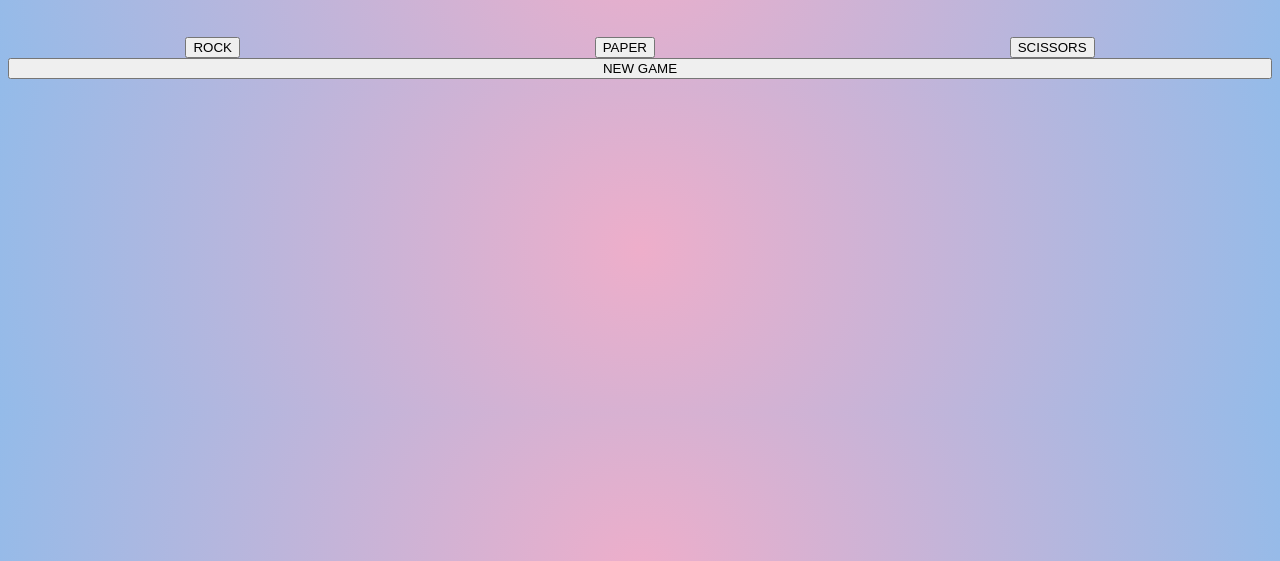
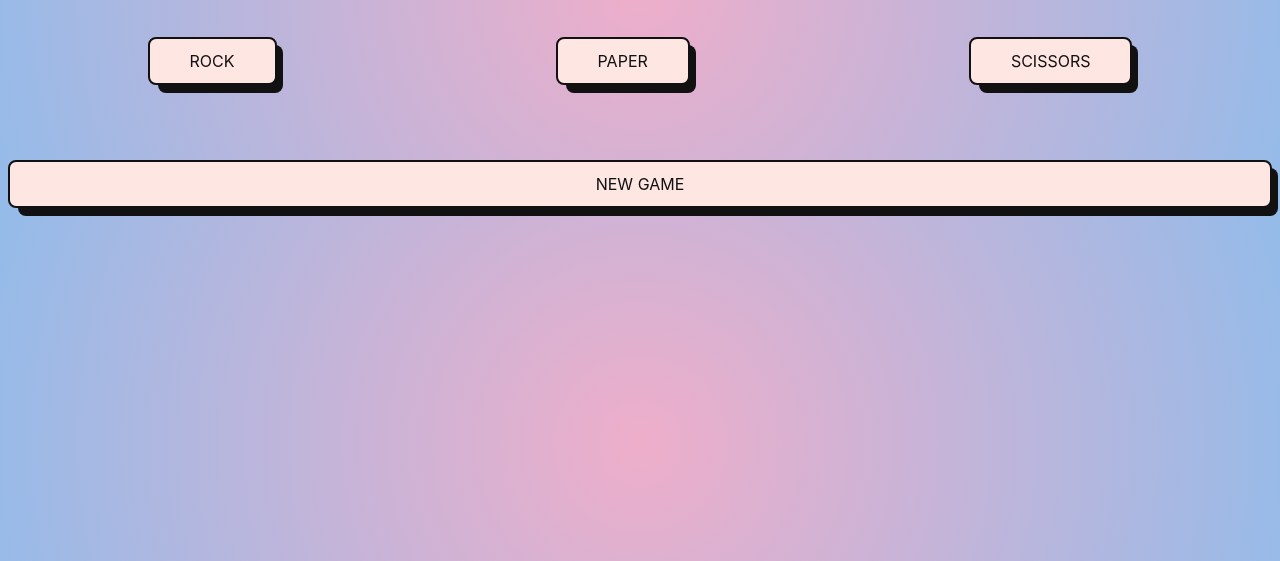
Before and after one commit to Joshckh/RockPaperScissors, a plain HTML site: page index.html in a window 1280 px wide. Shown: the part 239-800 px from the top of the page. Drawn offline with Linux system fonts and the light colour scheme.

Commit message:
Finalize CSS and few updates on JS and HTML to make things look good

```diff
--- a/index.html
+++ b/index.html
@@ -5,8 +5,6 @@
     <meta name="viewport" content="width=device-width">
     <title>ROCK Papper SCISSORS</title>
     <link rel="stylesheet" href="styles.css">
-
-
   </head>
 <body>
 <h1>BacMan's ROCK PAPER SCISSORS</h1>
@@ -15,7 +13,7 @@
     <p id ="userScore"></p>
     <p>Player's Score</p>
   </div>
-  <div id ="round">
+  <div class="scoreBoard" id ="round">
     <p>Round</p>
     <p id ="roundNum"></p>
   </div>
@@ -24,15 +22,17 @@
     <p>Computer's Score</p>
   </section>
 
-  <section class="container">
+  <section >
+    <div class="container">
    <button class="buttons"  id="ROCK">ROCK</button>
    <button class="buttons"  id="PAPER">PAPER</button>
    <button class="buttons"  id="SCISSORS">SCISSORS</button>
+  </div>
   </section>
 
-  <section class="container" id="newGameContainer">
+  <section id="btmContainer">
     <div id="winner"></div>
-    <button id="newGame">NEW GAME</button>
+    <button id="newGameContainer">NEW GAME</button>
   </section>
 
 </body>
--- a/javascript.js
+++ b/javascript.js
@@ -67,9 +67,6 @@ function resetScore() {
   rScore.textContent = rounds;
 }
 
-let userScore = 0;
-let compScore = 0;
-let rounds = 1;
 
 function winner(){
   if(userScore == 5){
@@ -109,24 +106,3 @@ buttonChoice.forEach(button => button.addEventListener("click", () => {
 
 
 newGame.addEventListener("click", resetScore);
-
-
-
-buttonChoice.forEach(button => button.addEventListener("click", () => {
-  playerSelection = button.textContent;
-  compChoice = getComputerChoice();
-  result = play();
-  if (result === "Win") {
-    userScore += 1;
-    rounds += 1;
-  } else if (result === "Lose") {
-    compScore += 1;
-    rounds += 1;
-  }
-
-  uScore.textContent = userScore;
-  cScore.textContent = compScore;
-  rScore.textContent = rounds;
-}));
-
-newGame.addEventListener("click", resetScore);
--- a/styles.css
+++ b/styles.css
@@ -16,7 +16,77 @@ body {
     font-size: 40px;
 }
 
+.scoreBoard{
+    justify-content: center;
+    text-align: center;
 
-#newGameContainer{
+}
+
+
+#btmContainer{
+    display:flex;
     flex-direction: column;
+    text-align: center;
+    gap:30px;
+    padding-top: 45px;
+    font-size: 25px;
 }
+
+button{
+  align-items: center;
+  background-color: #fee6e3;
+  border: 2px solid #111;
+  border-radius: 8px;
+  box-sizing: border-box;
+  color: #111;
+  cursor: pointer;
+  display: flex;
+  font-family: Inter,sans-serif;
+  font-size: 16px;
+  height: 48px;
+  justify-content: center;
+  line-height: 24px;
+  max-width: 100%;
+  padding: 0 25px;
+  position: relative;
+  text-align: center;
+  text-decoration: none;
+  user-select: none;
+  -webkit-user-select: none;
+  touch-action: manipulation;
+}
+
+button:after {
+  background-color: #111;
+  border-radius: 8px;
+  content: "";
+  display: block;
+  height: 48px;
+  left: 0;
+  width: 100%;
+  position: absolute;
+  top: -2px;
+  transform: translate(8px, 8px);
+  transition: transform .2s ease-out;
+  z-index: -1;
+}
+
+button:hover:after {
+  transform: translate(0, 0);
+}
+
+button:active {
+  background-color: #ffdeda;
+  outline: 0;
+}
+
+button:hover {
+  outline: 0;
+}
+
+@media (min-width: 768px) {
+  button{
+    padding: 0 40px;
+  }
+}
+}
```
